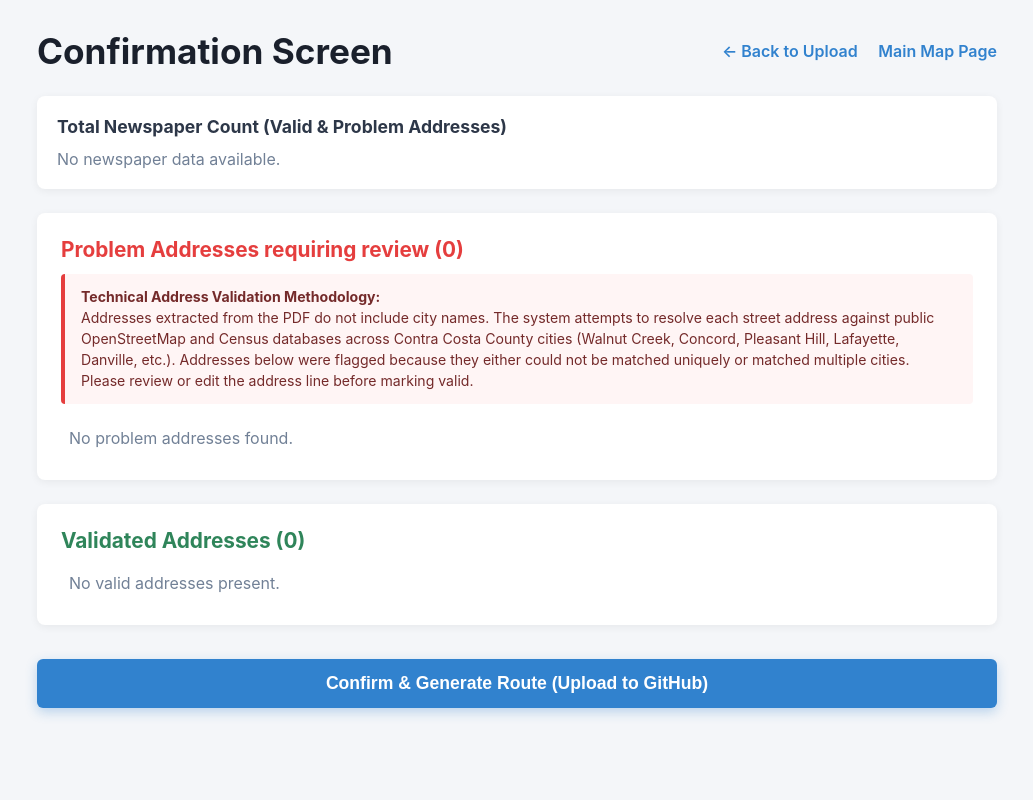
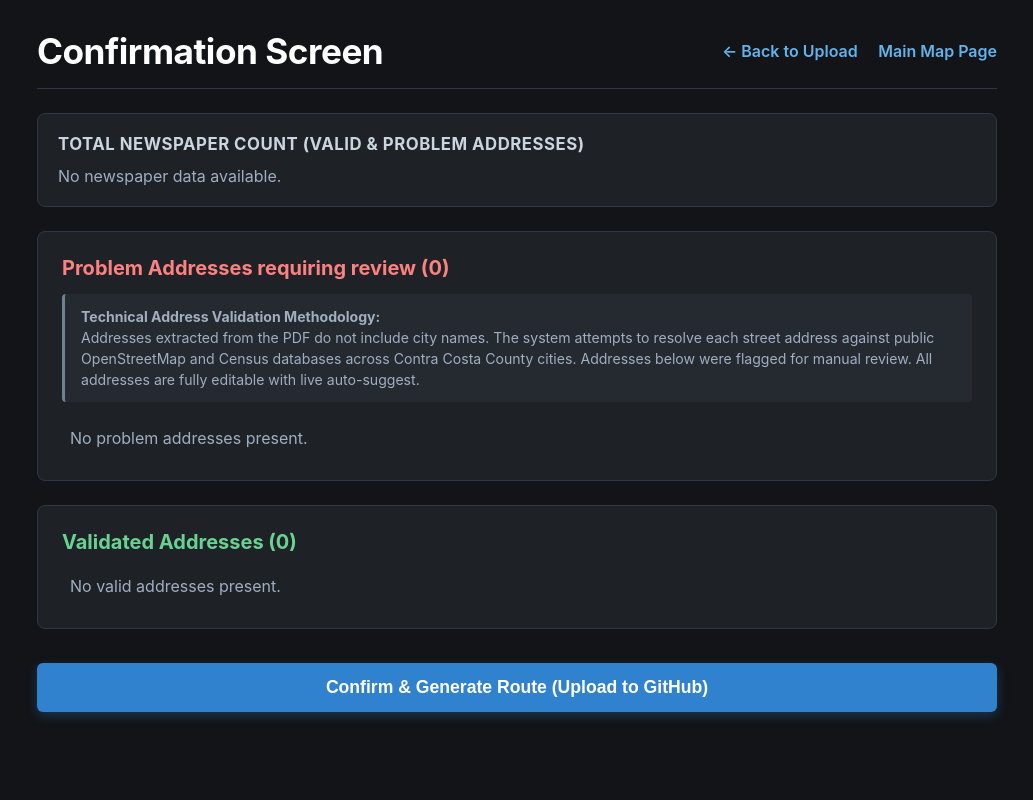
Before and after one commit to stephend-csu/newspaper-v4, a Flask app: page /confirm in a window 1280 px wide. Shown: the whole page, without its empty margins (123-1156 px from the left). Run offline with Flask 2, Linux system fonts and the light colour scheme.

Commit message:
Fix PDF address parsing, Dark Mode Confirmation Screen, editable address fields with auto-suggest, grayscale down triangle button, hyperlinked active address fix, and updated address resolution labels

```diff
--- a/templates/confirm.html
+++ b/templates/confirm.html
@@ -12,9 +12,10 @@
     }
     body {
       font-family: -apple-system, BlinkMacSystemFont, "Segoe UI", Roboto, Helvetica, Arial, sans-serif;
-      background-color: #f4f6f9;
-      color: #333333;
+      background-color: #121417;
+      color: #e2e8f0;
       padding: 30px 20px;
+      min-height: 100vh;
     }
     .container {
       max-width: 960px;
@@ -25,15 +26,18 @@
       justify-content: space-between;
       align-items: center;
       margin-bottom: 24px;
+      border-bottom: 1px solid #2d3748;
+      padding-bottom: 16px;
     }
     h1 {
       font-size: 2.2rem;
-      color: #1a202c;
+      color: #ffffff;
       font-weight: 700;
+      letter-spacing: -0.5px;
     }
     .nav-links a {
       margin-left: 16px;
-      color: #3182ce;
+      color: #63b3ed;
       text-decoration: none;
       font-weight: 600;
     }
@@ -43,17 +47,19 @@
 
     /* Newspaper Summary Cards */
     .summary-card {
-      background: white;
+      background: #1e2227;
+      border: 1px solid #2d3748;
       border-radius: 8px;
       padding: 20px;
-      box-shadow: 0 2px 8px rgba(0,0,0,0.06);
       margin-bottom: 24px;
     }
     .summary-title {
       font-weight: 700;
-      font-size: 1.1rem;
-      color: #2d3748;
+      font-size: 1.05rem;
+      color: #cbd5e0;
       margin-bottom: 12px;
+      text-transform: uppercase;
+      letter-spacing: 0.5px;
     }
     .summary-grid {
       display: flex;
@@ -82,36 +88,37 @@
 
     /* Sections */
     .section-card {
-      background: white;
+      background: #1e2227;
+      border: 1px solid #2d3748;
       border-radius: 8px;
       padding: 24px;
-      box-shadow: 0 2px 8px rgba(0,0,0,0.06);
       margin-bottom: 24px;
     }
     .section-header {
-      font-size: 1.3rem;
+      font-size: 1.25rem;
       font-weight: 700;
-      margin-bottom: 12px;
+      margin-bottom: 14px;
       display: flex;
       align-items: center;
       justify-content: space-between;
+      color: #ffffff;
     }
     .problem-header {
-      color: #e53e3e;
+      color: #fc8181;
     }
     .valid-header {
-      color: #2f855a;
+      color: #68d391;
     }
 
     /* Technical Blurb */
     .technical-blurb {
-      background: #fff5f5;
-      border-left: 4px solid #e53e3e;
+      background: #252a31;
+      border-left: 3px solid #718096;
       padding: 12px 16px;
       border-radius: 4px;
       font-size: 0.88rem;
-      color: #742a2a;
-      margin-bottom: 16px;
+      color: #a0aec0;
+      margin-bottom: 18px;
       line-height: 1.5;
     }
 
@@ -270,7 +278,7 @@
     <div class="summary-card">
       <div class="summary-title">Total Newspaper Count (Valid & Problem Addresses)</div>
       <div class="summary-grid" id="newspaperGrid">
-        <div style="color:#718096;">No newspaper data loaded. Upload a PDF first.</div>
+        <div style="color:#a0aec0;">No newspaper data loaded. Upload a PDF first.</div>
       </div>
     </div>
 
@@ -282,11 +290,11 @@
 
       <div class="technical-blurb">
         <strong>Technical Address Validation Methodology:</strong><br>
-        Addresses extracted from the PDF do not include city names. The system attempts to resolve each street address against public OpenStreetMap and Census databases across Contra Costa County cities (Walnut Creek, Concord, Pleasant Hill, Lafayette, Danville, etc.). Addresses below were flagged because they either could not be matched uniquely or matched multiple cities. Please review or edit the address line before marking valid.
+        Addresses extracted from the PDF do not include city names. The system attempts to resolve each street address against public OpenStreetMap and Census databases across Contra Costa County cities. Addresses below were flagged for manual review. All addresses are fully editable with live auto-suggest.
       </div>
 
       <div class="address-list" id="problemList">
-        <div style="color:#718096; padding: 10px;">No problem addresses found. All addresses validated cleanly!</div>
+        <div style="color:#a0aec0; padding: 10px;">No problem addresses found. All addresses validated cleanly!</div>
       </div>
     </div>
 
@@ -297,7 +305,7 @@
       </div>
 
       <div class="address-list" id="validList">
-        <div style="color:#718096; padding: 10px;">No valid addresses loaded.</div>
+        <div style="color:#a0aec0; padding: 10px;">No valid addresses loaded.</div>
       </div>
     </div>
 
@@ -345,10 +352,9 @@
       const grid = document.getElementById('newspaperGrid');
       grid.innerHTML = '';
       const counts = routeData.newspaper_counts || {};
-
       const keys = Object.keys(counts);
       if (keys.length === 0) {
-        grid.innerHTML = '<div style="color:#718096;">No newspaper data available.</div>';
+        grid.innerHTML = '<div style="color:#a0aec0;">No newspaper data available.</div>';
         return;
       }
 
@@ -369,7 +375,7 @@
       countSpan.textContent = list.length;
 
       if (list.length === 0) {
-        container.innerHTML = '<div style="color:#718096; padding:8px;">No problem addresses found.</div>';
+        container.innerHTML = '<div style="color:#a0aec0; padding:8px;">No problem addresses present.</div>';
         return;
       }
 
@@ -385,16 +391,16 @@
             <span class="address-num">${num}.</span>
             <div class="suggest-box">
               <input type="text" class="input-edit" value="${item.full_address || item.raw_address}"
-                     oninput="handleSuggest(this, ${index})" id="prob_input_${index}" />
-              <div class="suggest-dropdown" id="suggest_drop_${index}"></div>
+                     oninput="handleSuggest(this, 'prob_${index}', ${index}, 'problem')" id="prob_input_${index}" />
+              <div class="suggest-dropdown" id="suggest_drop_prob_${index}"></div>
             </div>
             <div class="btn-group">
               <button class="btn btn-valid" onclick="markProblemAsValid(${index})">Mark Valid</button>
               <button class="btn btn-invalid" onclick="markProblemAsInvalid(${index})">Mark Invalid</button>
             </div>
           </div>
-          <div style="font-size:0.85rem; color:#718096;">
-            <strong>Newspapers:</strong> ${papers} &nbsp;|&nbsp; <strong>Reason:</strong> ${item.reason || 'Unverified'}
+          <div style="font-size:0.85rem; color:#a0aec0;">
+            <strong>Newspapers:</strong> ${papers}
           </div>
         `;
         container.appendChild(div);
@@ -410,7 +416,7 @@
       countSpan.textContent = list.length;
 
       if (list.length === 0) {
-        container.innerHTML = '<div style="color:#718096; padding:8px;">No valid addresses present.</div>';
+        container.innerHTML = '<div style="color:#a0aec0; padding:8px;">No valid addresses present.</div>';
         return;
       }
 
@@ -424,13 +430,17 @@
         div.innerHTML = `
           <div class="address-row">
             <span class="address-num">${num}.</span>
-            <div class="address-info">${item.full_address || item.raw_address}</div>
+            <div class="suggest-box">
+              <input type="text" class="input-edit" value="${item.full_address || item.raw_address}"
+                     oninput="handleSuggest(this, 'valid_${index}', ${index}, 'valid')" id="valid_input_${index}" />
+              <div class="suggest-dropdown" id="suggest_drop_valid_${index}"></div>
+            </div>
             <div class="btn-group">
               <button class="btn btn-invalid" onclick="markValidAsInvalid(${index})">Mark Invalid</button>
             </div>
           </div>
-          <div style="font-size:0.85rem; color:#718096;">
-            <strong>Newspapers:</strong> ${papers} &nbsp;|&nbsp; <strong>City:</strong> ${item.city || 'Walnut Creek'}
+          <div style="font-size:0.85rem; color:#a0aec0;">
+            <strong>Newspapers:</strong> ${papers}
           </div>
         `;
         container.appendChild(div);
@@ -440,37 +450,39 @@
     function markProblemAsValid(index) {
       const inputVal = document.getElementById(`prob_input_${index}`).value.trim();
       const item = routeData.problem_addresses.splice(index, 1)[0];
-
       item.full_address = inputVal;
-      if (!item.full_address.includes('CA')) {
-        item.full_address += ', CA';
-      }
-
-      // Move to top of valid section
       routeData.valid_addresses.unshift(item);
       saveState();
       renderAll();
     }
 
     function markProblemAsInvalid(index) {
-      // Remove problem address
       routeData.problem_addresses.splice(index, 1);
       saveState();
       renderAll();
     }
 
     function markValidAsInvalid(index) {
+      const inputVal = document.getElementById(`valid_input_${index}`).value.trim();
       const item = routeData.valid_addresses.splice(index, 1)[0];
-      item.reason = 'Manually marked invalid by user';
-      // Move to top of problem section
+      item.full_address = inputVal;
       routeData.problem_addresses.unshift(item);
       saveState();
       renderAll();
     }
 
-    function handleSuggest(inputElem, index) {
-      const drop = document.getElementById(`suggest_drop_${index}`);
+    function handleSuggest(inputElem, dropKey, index, section) {
+      const drop = document.getElementById(`suggest_drop_${dropKey}`);
       const val = inputElem.value;
+
+      // Update data model immediately on edit
+      if (section === 'problem' && routeData.problem_addresses[index]) {
+        routeData.problem_addresses[index].full_address = val;
+      } else if (section === 'valid' && routeData.valid_addresses[index]) {
+        routeData.valid_addresses[index].full_address = val;
+      }
+      saveState();
+
       if (val.length < 3) {
         drop.style.display = 'none';
         return;
@@ -487,6 +499,12 @@
               itemDiv.textContent = sug;
               itemDiv.onclick = () => {
                 inputElem.value = sug;
+                if (section === 'problem' && routeData.problem_addresses[index]) {
+                  routeData.problem_addresses[index].full_address = sug;
+                } else if (section === 'valid' && routeData.valid_addresses[index]) {
+                  routeData.valid_addresses[index].full_address = sug;
+                }
+                saveState();
                 drop.style.display = 'none';
               };
               drop.appendChild(itemDiv);
@@ -504,6 +522,14 @@
     }
 
     function submitConfirmedRoute() {
+      // Sync all current input values before submission
+      if (routeData.valid_addresses) {
+        routeData.valid_addresses.forEach((item, idx) => {
+          const el = document.getElementById(`valid_input_${idx}`);
+          if (el && el.value) item.full_address = el.value.trim();
+        });
+      }
+
       if (!routeData.valid_addresses || routeData.valid_addresses.length === 0) {
         alert('Please ensure there is at least one valid address before generating route.');
         return;
```
Also changed, not shown: other parts of templates/confirm.html (+28 -28 lines), css/style.css (+21 -15 lines), pdf_extractor.py (+44 -48 lines), scripts/storymap.js (+20 -18 lines), templates/upload.html (+5 -16 lines).
